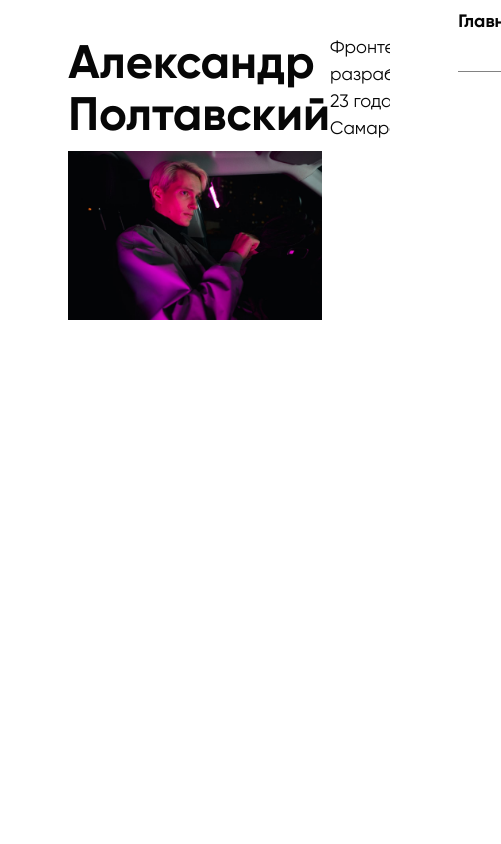
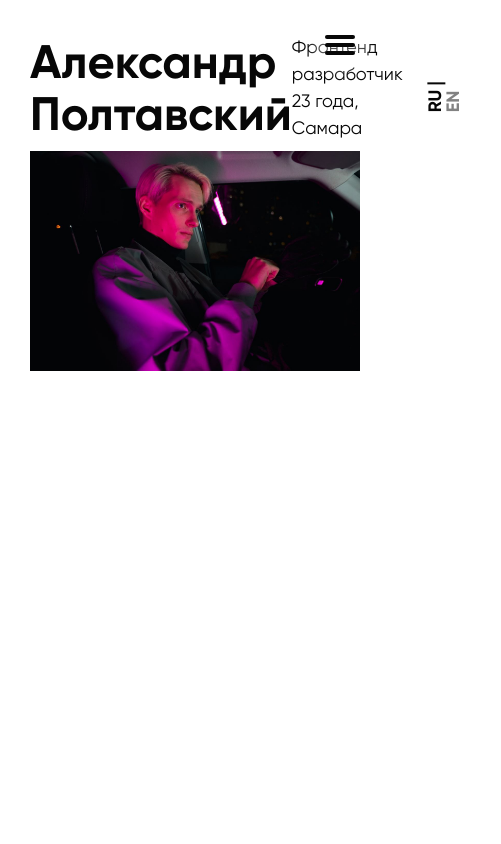
Before and after one commit to AlexWayke/portfolio, a plain HTML site: page index.html in a window 390 px wide. Shown: the top 844 px of the page, 501 px wide, since content can reach past the window. Drawn offline with Linux system fonts and the light colour scheme.

Commit message:
Burge & sidebar

```diff
--- a/index.html
+++ b/index.html
@@ -9,7 +9,7 @@
 </head>
 <body>
     <div class="wrapper">
-        <header class="header">
+        <header class="header header-hide">
             <div class="header-wrapper container">
                 <ul class="header-menu">
                     <li class="header-menu--li active">Главная</li>
@@ -21,6 +21,13 @@
             </div>
         </header>
         <main class="main">
+            <div class="burger">
+                <div class="burger-wrapper">
+                    <span></span>
+                    <span></span>
+                    <span></span>
+                </div>
+            </div>
             <section class="mainscreen">
                 <div class="mainscreen-wrapper container">
                     <div class="mainscreen-info">
--- a/scss/style.scss
+++ b/scss/style.scss
@@ -46,9 +46,13 @@ main {
     width: 100%;
 }
 .container {
-    width: 65vw;
+    max-width: 65vw;
     margin: 0 auto;
     padding: 0 15px;
+    @media (max-width:1019px)  {
+        max-width: 1000px;
+        padding: 0 30px;
+    }
 }
 .wrapper {
     position: relative;
@@ -59,6 +63,9 @@ main {
 .header {
     width: 100%;
     position: absolute;
+    top: 0;
+    right: 0;
+    transition: right 1s ease;
     background-color: #fff;
 
     &-wrapper {
@@ -86,6 +93,9 @@ main {
             }
         }
     }
+    &-hide {
+        right: 0;
+    }
     @media (max-width: 1444px) {
         &-menu--li {
             font-size: 1em;
@@ -93,10 +103,81 @@ main {
     }
     @media (max-width: 1020px) {
         position: fixed;
-        right: -100%;
-        height: 100vh;
+        width: fit-content;
+        height: fit-content;
+        margin-top: 20px;
+        border: #070707 1px solid;
+        border-right: none;
+        border-radius: 20px 0 0 20px;
         z-index: 10;
+        &-wrapper {
+            border-bottom: none;
+        }
+        &-menu {
+            flex-direction: column;
+            align-items: flex-end;
+            padding-top: 10px;
+            &--li {
+                padding: 10px 20px;
+            }
+        }
+        &-hide {
+            right: -100%;
+        }
+    }
+}
 
+// Burger =============================
+.burger {
+    position: fixed;
+    top: 25px;
+    right: 30px;
+    z-index: 20;
+    &-wrapper {
+        position: relative;
+        display: flex;
+        flex-direction: column;
+        justify-content: center;
+        align-items: center;
+        width: 40px;
+        height: 40px;
+        box-sizing: border-box;
+        border-radius: 50%;
+        background-color: rgba(255, 255, 255, 0.3);
+        box-shadow: 0px 0px 8px 8px rgba(255, 255, 255, 0.3);
+
+        & span {
+            transition: transform .3s, width .3s, margin-bottom .3s ease;
+            display: inline-block;
+            width: 30px;
+            height: 4px;
+            border-radius: 4px;
+            background-color: #070707;
+            &:first-child {
+                margin-bottom: 12px;
+            }
+            &:nth-child(2) {
+                position: absolute;
+                top: calc(50% - 2px);
+                left: calc(50% - 15px);
+            }
+        }
+        &.active {
+            gap: 0;
+            & span {
+                &:first-child {
+                    transform: rotate(45deg);
+                    margin-bottom: 0;
+                }
+                &:nth-child(2) {
+                    width: 0;
+                }
+                &:last-child {
+                    transform: rotate(-45deg);
+                    margin-top: -4px;
+                }
+            }
+        }
     }
 }
 
@@ -275,6 +356,9 @@ main {
         }
     }
     @media (max-width: 1444px) {
+        &-text {
+            font-size: 1em;
+        }
         &-item--title{
             font-size: 0.78em;
         }
```
Also changed, not shown: css/style.css.
